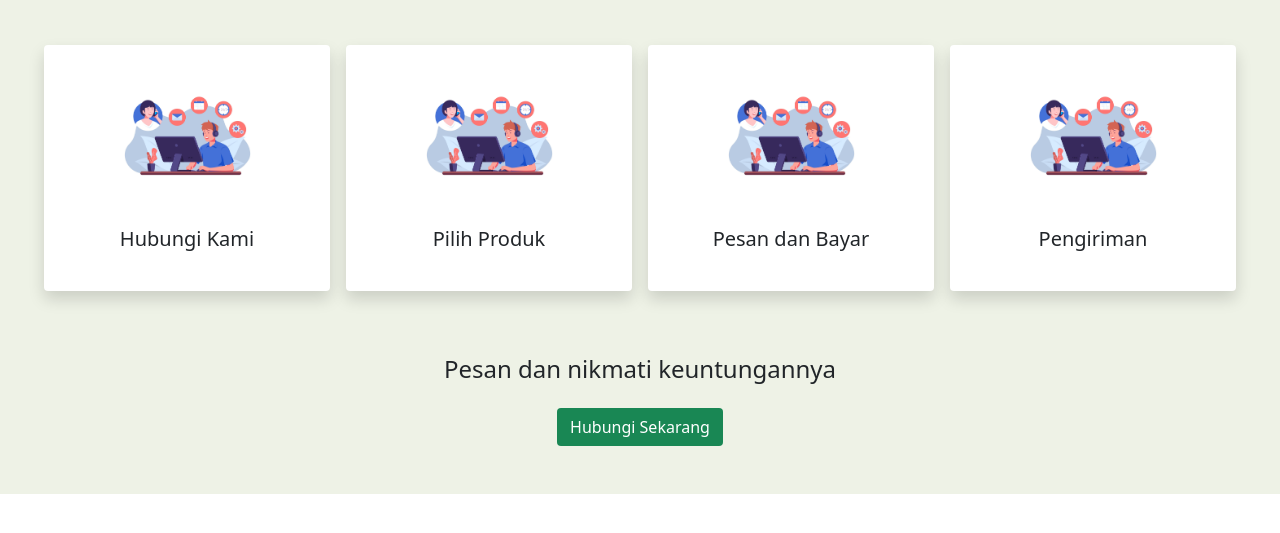
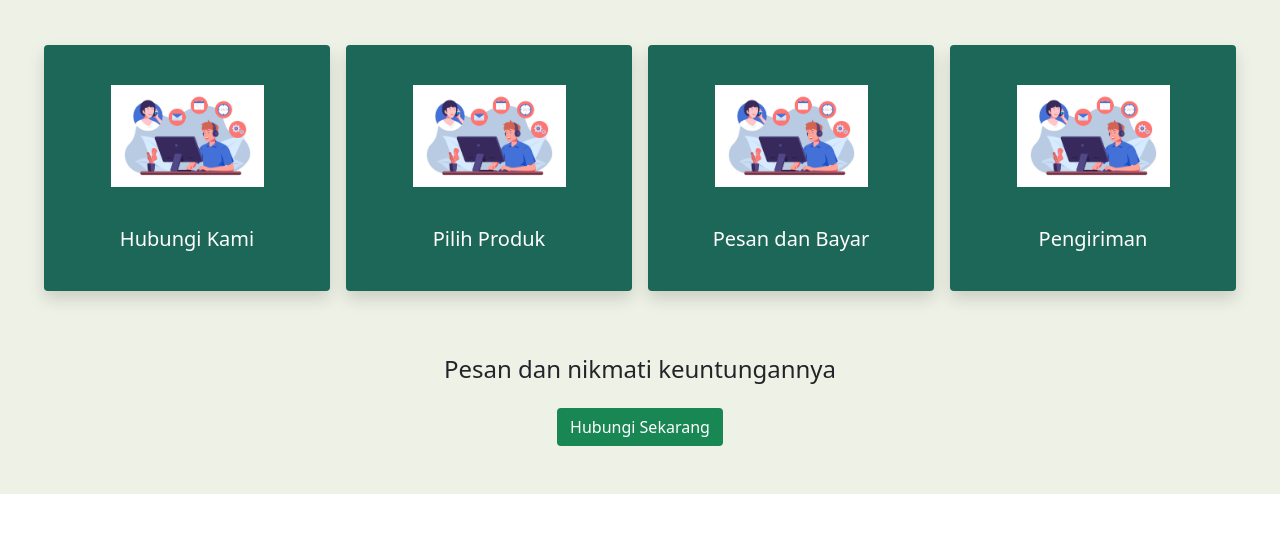
Before and after one commit to synrgy-5-fsw-1-cihuy/synrgy-5-medusa-cihuy, a plain HTML site: page index.html in a window 1280 px wide. Shown: the part 195-728 px from the top of the page. Drawn offline with nearby package versions, Linux system fonts and the light colour scheme.

Commit message:
edit FAQ

```diff
--- a/css/style.css
+++ b/css/style.css
@@ -1,3 +1,6 @@
 .howtobuy {
   background-color: #eef2e6;
 }
+.bg-dark-green {
+  background-color: #1c6758;
+}
--- a/index.html
+++ b/index.html
@@ -16,26 +16,26 @@
       <div class="container-xxl px-5 py-5 my-5 text-center howtobuy">
         <h1 class="display-6 fw-bold">How to Buy</h1>
         <p class="pb-3">Bagaimana cara memesan?</p>
-        <div class="row my-5">
-          <div class="col mx-2 px-3 shadow p-3 bg-body rounded">
+        <div class="row my-5 text-white">
+          <div class="col mx-2 px-3 shadow p-3 bg-dark-green rounded">
             <div class="container">
               <img class="py-4" src="asset/calling_ppl.jpg" alt="" style="height: 150px" />
               <h5 class="py-3">Hubungi Kami</h5>
             </div>
           </div>
-          <div class="col mx-2 px-3 shadow p-3 bg-body rounded">
+          <div class="col mx-2 px-3 shadow p-3 bg-dark-green rounded">
             <div class="container">
               <img class="py-4" src="asset/calling_ppl.jpg" alt="" style="height: 150px" />
               <h5 class="py-3">Pilih Produk</h5>
             </div>
           </div>
-          <div class="col mx-2 px-3 shadow p-3 bg-body rounded">
+          <div class="col mx-2 px-3 shadow p-3 bg-dark-green rounded">
             <div class="container">
               <img class="py-4" src="asset/calling_ppl.jpg" alt="" style="height: 150px" />
               <h5 class="py-3">Pesan dan Bayar</h5>
             </div>
           </div>
-          <div class="col mx-2 px-3 shadow p-3 bg-body rounded">
+          <div class="col mx-2 px-3 shadow p-3 bg-dark-green rounded">
             <div class="container">
               <img class="py-4" src="asset/calling_ppl.jpg" alt="" style="height: 150px" />
               <h5 class="py-3">Pengiriman</h5>
```
